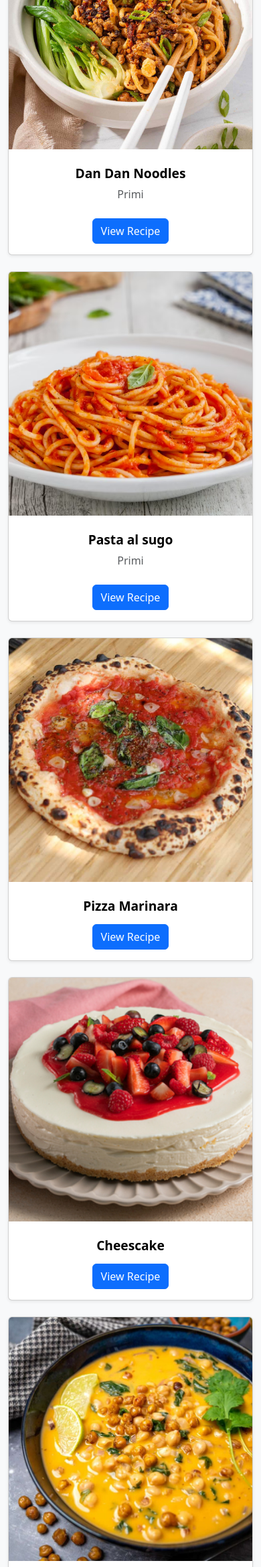
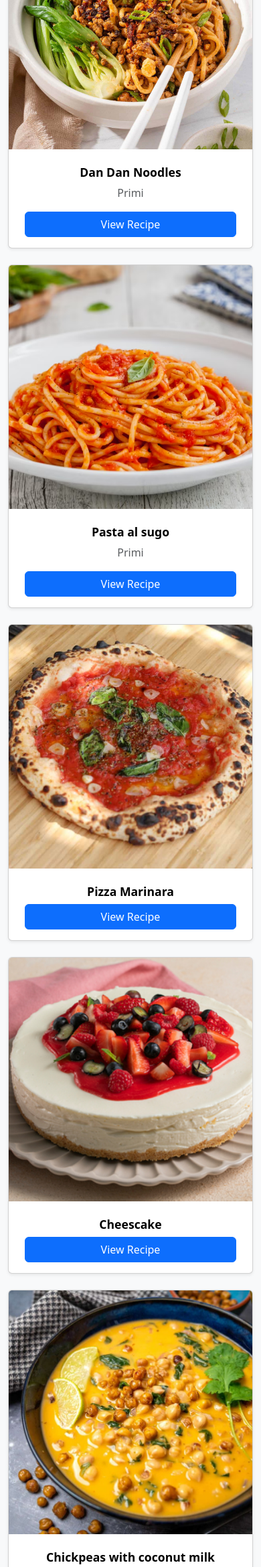
Before and after one commit to ghostmaruko/Recipe_App, a Django app: page /recipes/ in a window 390 px wide. Shown: the part 1245-3585 px from the top of the page at 67% size. Run offline with Django 5.2, Linux system fonts and the light colour scheme; a user stored in the database is signed in; data comes from the database, SQL or seed files in the repository; some libraries are stand-ins or nearby versions.

Commit message:
Finalize Recipe App: responsive UI, deployment on Render, superuser setup

```diff
--- a/src/recipes/static/recipes/style.css
+++ b/src/recipes/static/recipes/style.css
@@ -1,18 +1,22 @@
-/* Lista ricette – immagini 1:1 */
+/* ===============================
+   CARD LIST – IMMAGINI
+================================ */
 .recipe-img {
   width: 100%;
   aspect-ratio: 1 / 1;
   object-fit: cover;
 }
 
-/* Placeholder per card senza immagine */
+/* Placeholder se manca immagine */
 .recipe-placeholder {
   width: 100%;
   aspect-ratio: 1 / 1;
   background-color: #f8f9fa;
 }
 
-/* Card hover */
+/* ===============================
+   CARD STYLING
+================================ */
 .recipe-card {
   transition:
     transform 0.2s ease,
@@ -24,7 +28,9 @@
   box-shadow: 0 10px 25px rgba(0, 0, 0, 0.08);
 }
 
-/* Titoli e testo */
+/* ===============================
+   TESTO
+================================ */
 .card-title {
   color: #000 !important;
   font-weight: bold;
@@ -36,6 +42,9 @@
   font-size: 0.95rem;
 }
 
+/* ===============================
+   BOTTONI
+================================ */
 /* Buttons */
 .card-body a.btn {
   width: auto;
@@ -43,14 +52,30 @@
   margin-left: 0.5rem;
 }
 
-/* Dettaglio ricetta  */
+/* ===============================
+   DETAIL PAGE
+================================ */
 .recipe-detail-img {
   max-width: 400px;
-  max-height: 400px;
   width: 100%;
   height: auto;
+  aspect-ratio: 1 / 1;
   object-fit: cover;
   display: block;
-  margin-left: auto;
-  margin-right: auto;
+  margin: 0 auto 1.5rem auto;
 }
+
+/* ===============================
+   RESPONSIVE
+================================ */
+
+/* Mobile */
+@media (max-width: 575px) {
+  .card-title {
+    font-size: 1.1rem;
+  }
+
+  .card-text {
+    font-size: 0.95rem;
+  }
+}
--- a/src/recipes/templates/recipes/recipes_list.html
+++ b/src/recipes/templates/recipes/recipes_list.html
@@ -24,17 +24,15 @@
 {% if table %}
 <div class="mb-5">
   <h2 class="mb-3">Search Results (Table)</h2>
-  <div class="table-responsive">
-    {{ table|safe }}
-  </div>
+  <div class="table-responsive">{{ table|safe }}</div>
 </div>
 {% endif %}
 
-
 <!-- Lista ricette -->
-<div class="row row-cols-1 row-cols-md-3 g-4">
+<!-- Lista ricette -->
+<div class="row">
   {% for recipe in recipes %}
-  <div class="col">
+  <div class="col-12 col-sm-6 col-lg-4 mb-4">
     <div class="card h-100 shadow-sm recipe-card">
       {% if recipe.image %}
       <a href="{% url 'recipes:detail' recipe.pk %}">
@@ -48,16 +46,19 @@
       <div class="recipe-placeholder"></div>
       {% endif %}
 
-      <div class="card-body text-center">
+      <div class="card-body text-center d-flex flex-column">
         <h5 class="card-title mt-2">{{ recipe.name }}</h5>
+
         {% if recipe.category %}
-        <p class="text-muted">{{ recipe.get_category_display }}</p>
+        <p class="text-muted mb-3">{{ recipe.get_category_display }}</p>
         {% endif %}
+
         <a
           href="{% url 'recipes:detail' recipe.pk %}"
-          class="btn btn-primary mt-2"
-          >View Recipe</a
+          class="btn btn-primary mt-auto"
         >
+          View Recipe
+        </a>
       </div>
     </div>
   </div>
@@ -65,4 +66,5 @@
   <p>No recipes found.</p>
   {% endfor %}
 </div>
+
 {% endblock %}
```
